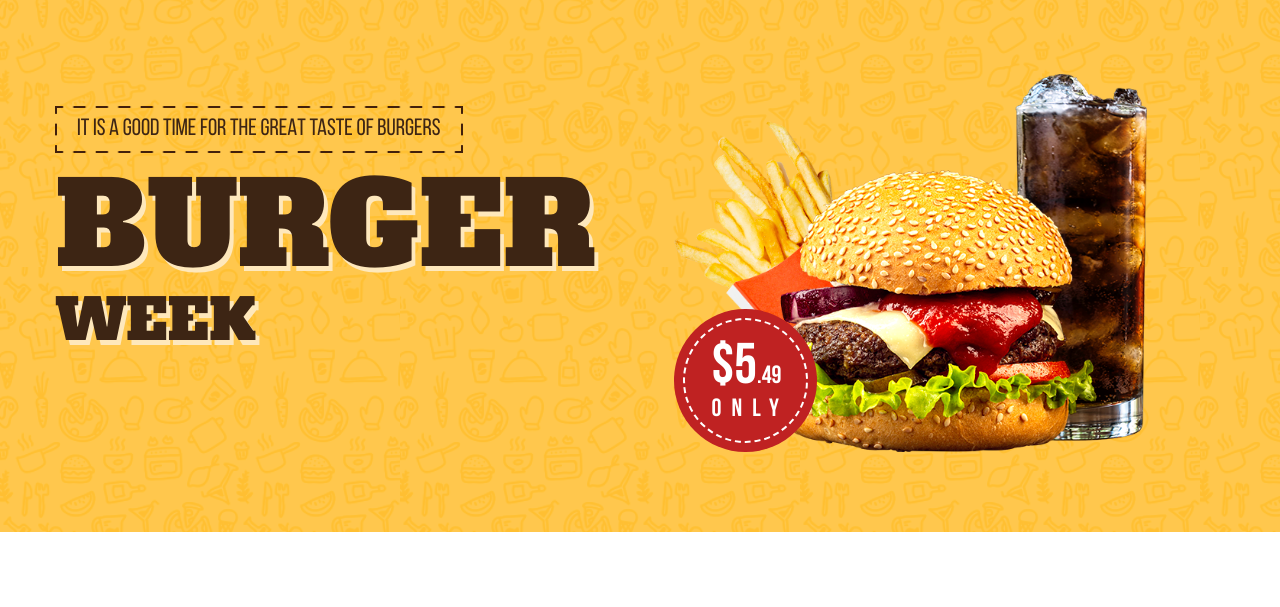
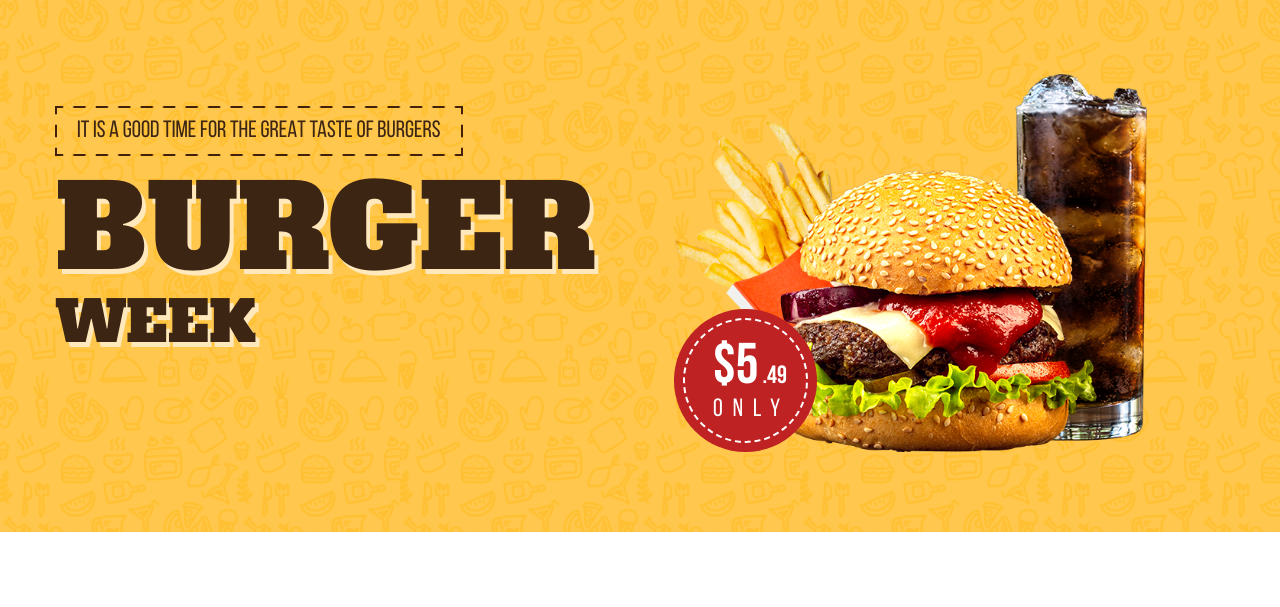
Before and after one commit to Cold-SS/american_food, a plain HTML site: page index.html in a window 1280 px wide. Shown: the part 133-740 px from the top of the page. Drawn offline with Linux system fonts and the light colour scheme.

Commit message:
Корректировки в header связанные с отображением на IOS и Android

```diff
--- a/index.html
+++ b/index.html
@@ -49,7 +49,11 @@
                 <img src="./img/imges/header-burger.png" alt="Burger Week">
                 <div class="header__main-promo__sticker">
                     <div>
-                        <p><span>$5</span>.49<span>Only</span></p>
+                        <div>
+                            <span class="price-big">$5</span>
+                            <span class="price-small">.49</span>
+                            <p class="text">only</p>
+                        </div>
                     </div>
                 </div>
             </div>
--- a/scss/layout/_header.scss
+++ b/scss/layout/_header.scss
@@ -166,13 +166,16 @@
 
         &__headings {
             p {
-                display: inline-block;
+                display: inline-flex;
+                align-items: center;
+                height: 2.118644em;
                 margin-top: 153px;
-                padding: 0.423728em 0.847457em;
+                padding: 0 0.847457em;
                 font-family: $bebas, serif;
                 font-size: 23.6px;
                 text-transform: uppercase;
-                border: 2px dashed transparent;
+                border-width: 2px;
+                border-style: solid;
                 border-image: url(../img/bg/header-border.png) 2 round;
 
                 @media (max-width: 1300px) {
@@ -195,6 +198,10 @@
 
                 @media (max-width: 520px) {
                     font-size: 15px;
+                }
+
+                @media (pointer: coarse) {
+                    padding-top: 0.2em;
                 }
             }
 
@@ -307,30 +314,27 @@
                 font-size: 16px;
             }
 
-            div {
+            &>div {
                 display: flex;
                 justify-content: center;
                 align-items: center;
                 width: 100%;
                 height: 100%;
+                padding-left: 0.5em;
+                font-family: $bebas, serif;
+                font-weight: 700;
+                color: $white;
                 border-radius: 50%;
                 border: 2px dashed $white;
             }
 
-            p {
-                padding-left: 0.4em;
-                font-family: $bebas, serif;
-                font-weight: 700;
-                color: $white;
+            .price-big {
+                font-size: 2.295082em;
+            }
 
-                span:first-child {
-                    font-size: 2.295082em;
-                }
-                span:last-child {
-                    display: block;
-                    text-transform: uppercase;
-                    letter-spacing: 0.4em;
-                }
+            .text {
+                text-transform: uppercase;
+                letter-spacing: 0.4em;
             }
         }
     }
```
Also changed, not shown: css/styles.min.css.
